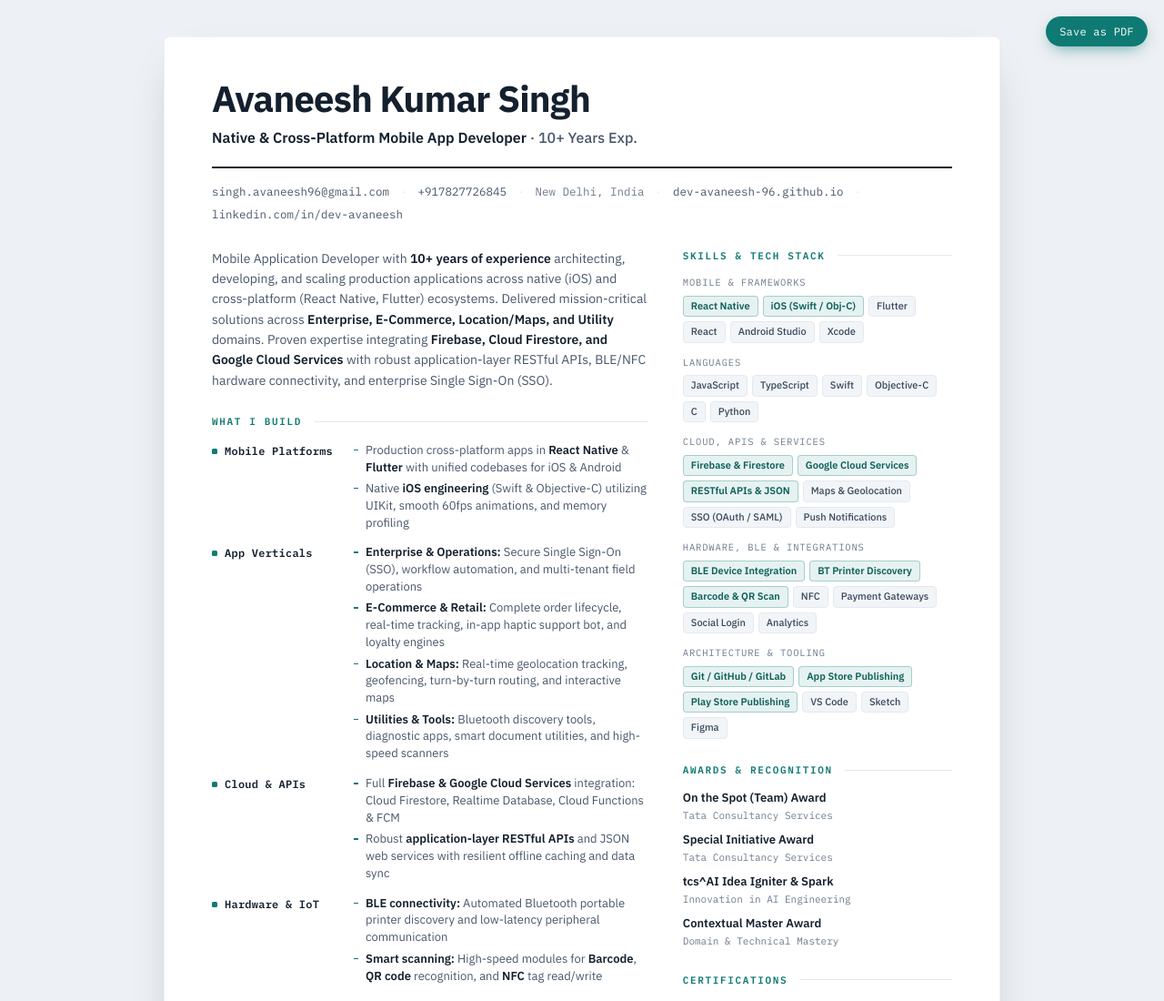
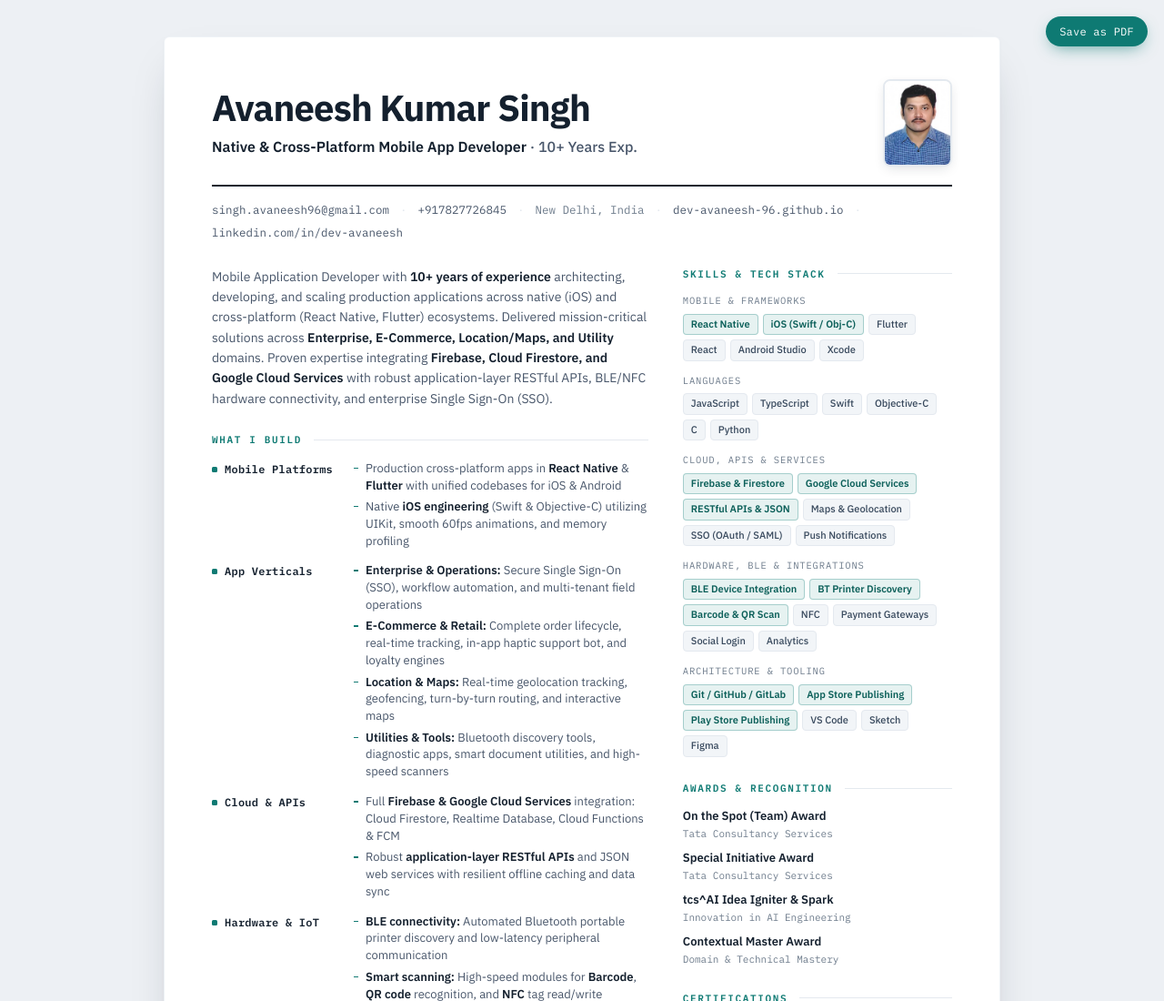
Before and after one commit to dev-avaneesh-96/dev-avaneesh-96.github.io, a plain HTML site: page index.html in a window 1280 px wide. Shown: the top 1100 px of the page at 91% size. Drawn offline with Linux system fonts and the light colour scheme.

Commit message:
feat: Add profile picture in header top right

```diff
--- a/index.html
+++ b/index.html
@@ -65,8 +65,8 @@
   }
 
   header{
-    display:flex;justify-content:space-between;align-items:flex-start;
-    gap:20px;flex-wrap:wrap;
+    display:flex;justify-content:space-between;align-items:center;
+    gap:20px;
     padding-bottom:20px;border-bottom:2px solid var(--ink);
   }
   .id .eyebrow{
@@ -79,6 +79,16 @@
   }
   .role{margin:10px 0 0;font-size:16px;font-weight:500;color:var(--ink-2)}
   .role b{color:var(--ink);font-weight:600}
+
+  .avatar-wrap{flex-shrink:0}
+  .avatar{
+    width:76px;height:96px;
+    object-fit:cover;object-position:center top;
+    border-radius:8px;
+    border:2px solid var(--line);
+    box-shadow:0 4px 14px -4px rgba(20,32,46,.18);
+    display:block;
+  }
 
   .contact{
     display:flex;flex-wrap:wrap;gap:6px 0;margin-top:16px;
@@ -198,6 +208,9 @@
     <div class="id">
       <h1>Avaneesh Kumar Singh</h1>
       <p class="role"><b>Native &amp; Cross-Platform Mobile App Developer</b> · 10+ Years Exp.</p>
+    </div>
+    <div class="avatar-wrap">
+      <img src="avatar.png" alt="Avaneesh Kumar Singh" class="avatar">
     </div>
   </header>
 
```
Also changed, not shown: avatar.png (added).
